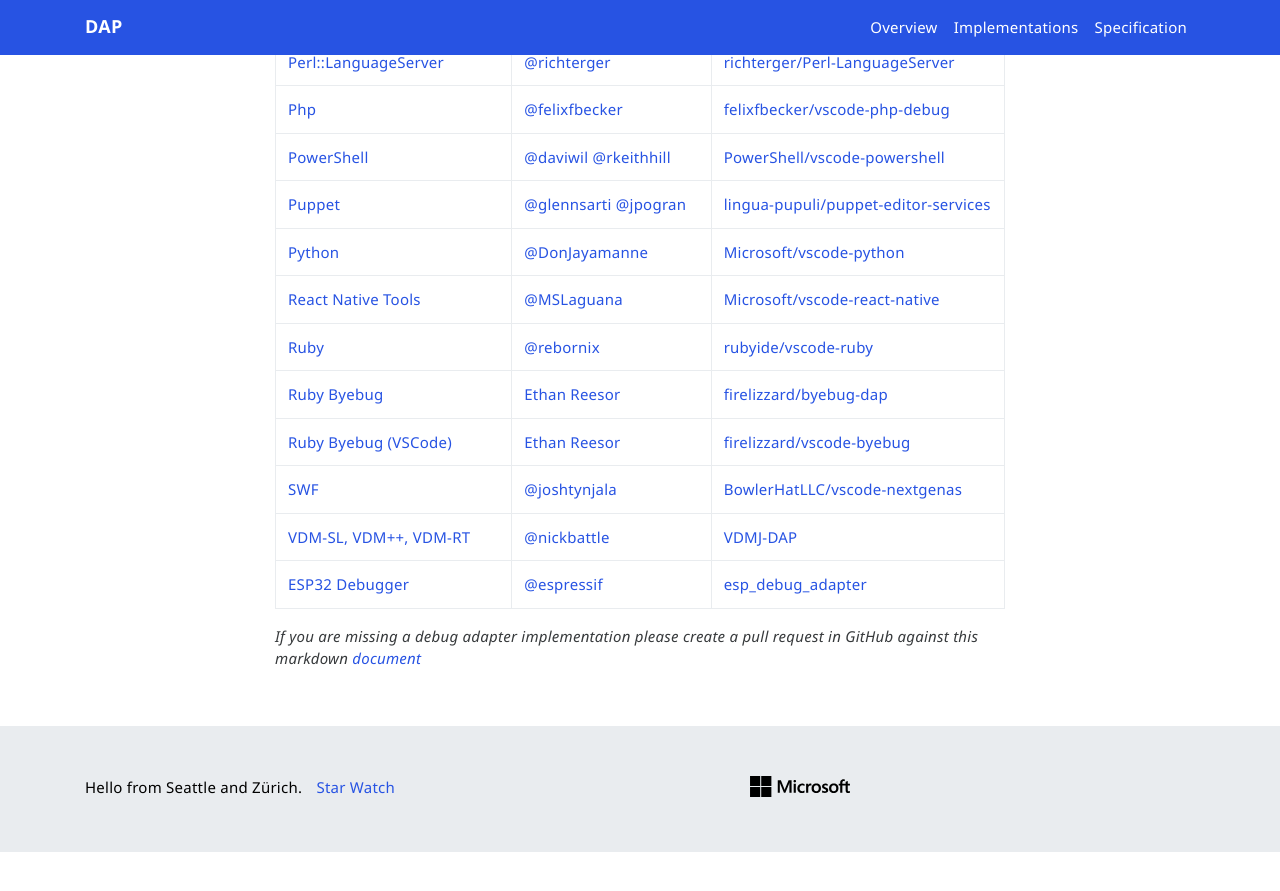
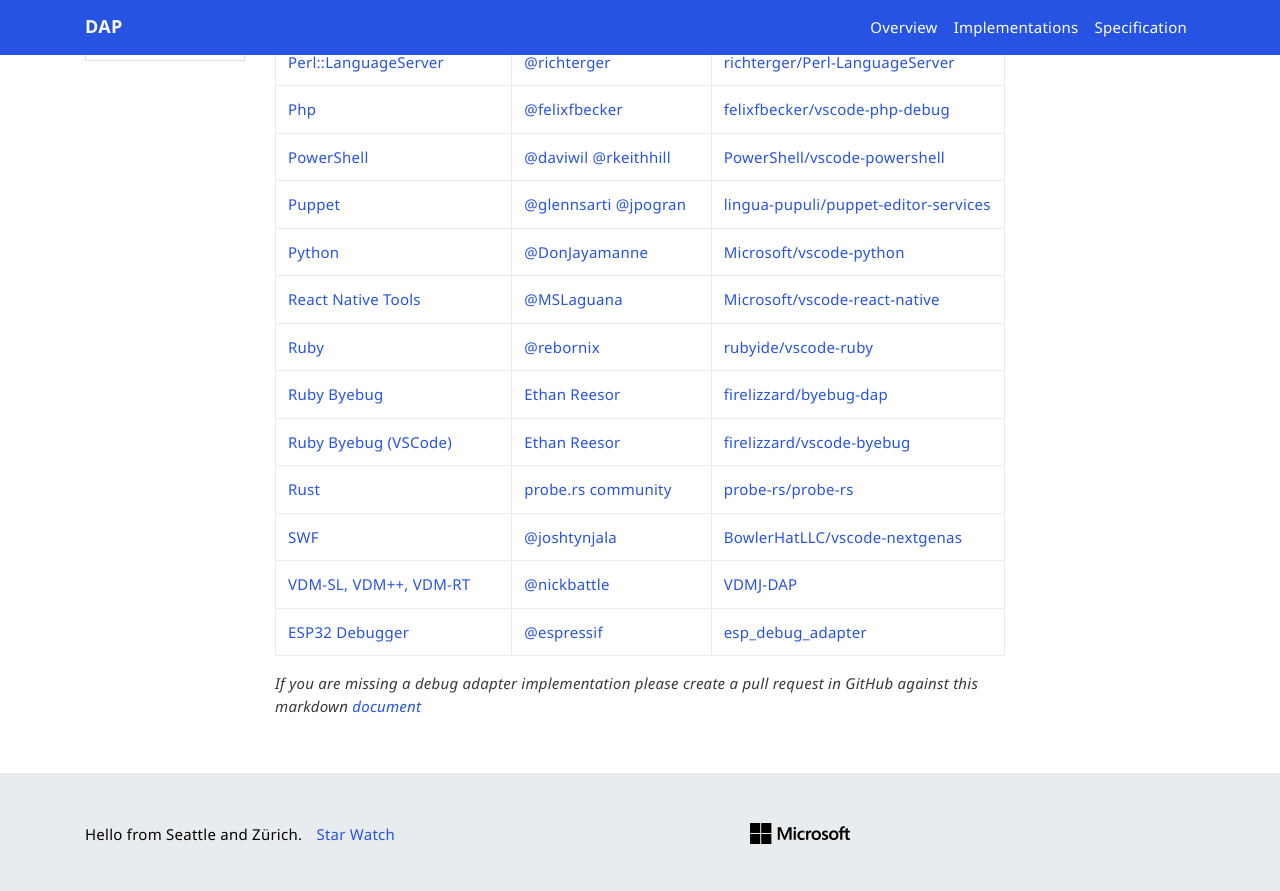
Before and after one commit to microsoft/debug-adapter-protocol, a Jekyll site: the page built from _implementors/adapters.md, in a window 1280 px wide and 900 px high, scrolled down 2543 px. Shown: the top 891 px of the window. Built offline with Jekyll 4.4.1, drawn with Linux system fonts in a browser that asks for light colours; nearby versions of some CDN libraries; comment, search, counter and statistics services are not loaded; before the commit the page ends 3395 px from its top, so only the background shows below that.

Commit message:
Microsoft DAP server implementation
 with `probe-rs` to debug in VSCode

```diff
--- a/_implementors/adapters.md
+++ b/_implementors/adapters.md
@@ -62,6 +62,7 @@
 [Ruby](https://marketplace.visualstudio.com/items?itemName=rebornix.Ruby)|[@rebornix](https://github.com/rebornix)|[rubyide/vscode-ruby](https://github.com/rubyide/vscode-ruby)
 [Ruby Byebug](https://rubygems.org/gems/byebug-dap)|[Ethan Reesor](https://gitlab.com/firelizzard)|[firelizzard/byebug-dap](https://gitlab.com/firelizzard/byebug-dap)
 [Ruby Byebug (VSCode)](https://marketplace.visualstudio.com/items?itemName=ethan-reesor.vscode-byebug)|[Ethan Reesor](https://gitlab.com/firelizzard)|[firelizzard/vscode-byebug](https://gitlab.com/firelizzard/vscode-byebug)
+[Rust](https://github.com/probe-rs/vscode)|[probe.rs community](https://github.com/probe-rs)|[probe-rs/probe-rs](https://github.com/probe-rs/probe-rs)
 [SWF](https://marketplace.visualstudio.com/items?itemName=bowlerhatllc.vscode-nextgenas)|[@joshtynjala](https://github.com/joshtynjala)|[BowlerHatLLC/vscode-nextgenas](https://github.com/BowlerHatLLC/vscode-nextgenas)
 [VDM-SL, VDM++, VDM-RT](https://github.com/nickbattle/vdmj/tree/master/LSP)|[@nickbattle](https://github.com/nickbattle)|[VDMJ-DAP](https://github.com/nickbattle/vdmj/tree/master/lsp)
 [ESP32 Debugger](https://github.com/espressif/esp-debug-adapter)|[@espressif](https://github.com/espressif)|[esp_debug_adapter](https://github.com/espressif/esp-debug-adapter)
```
